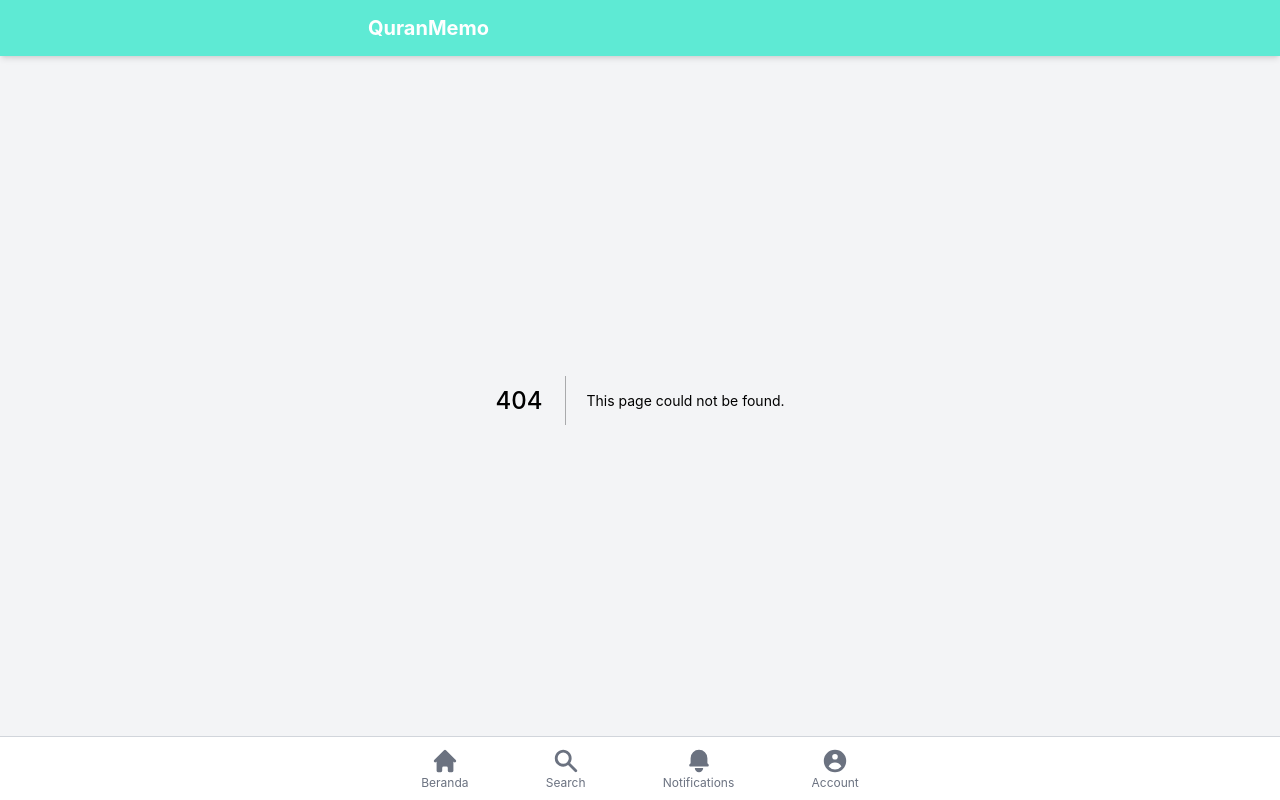
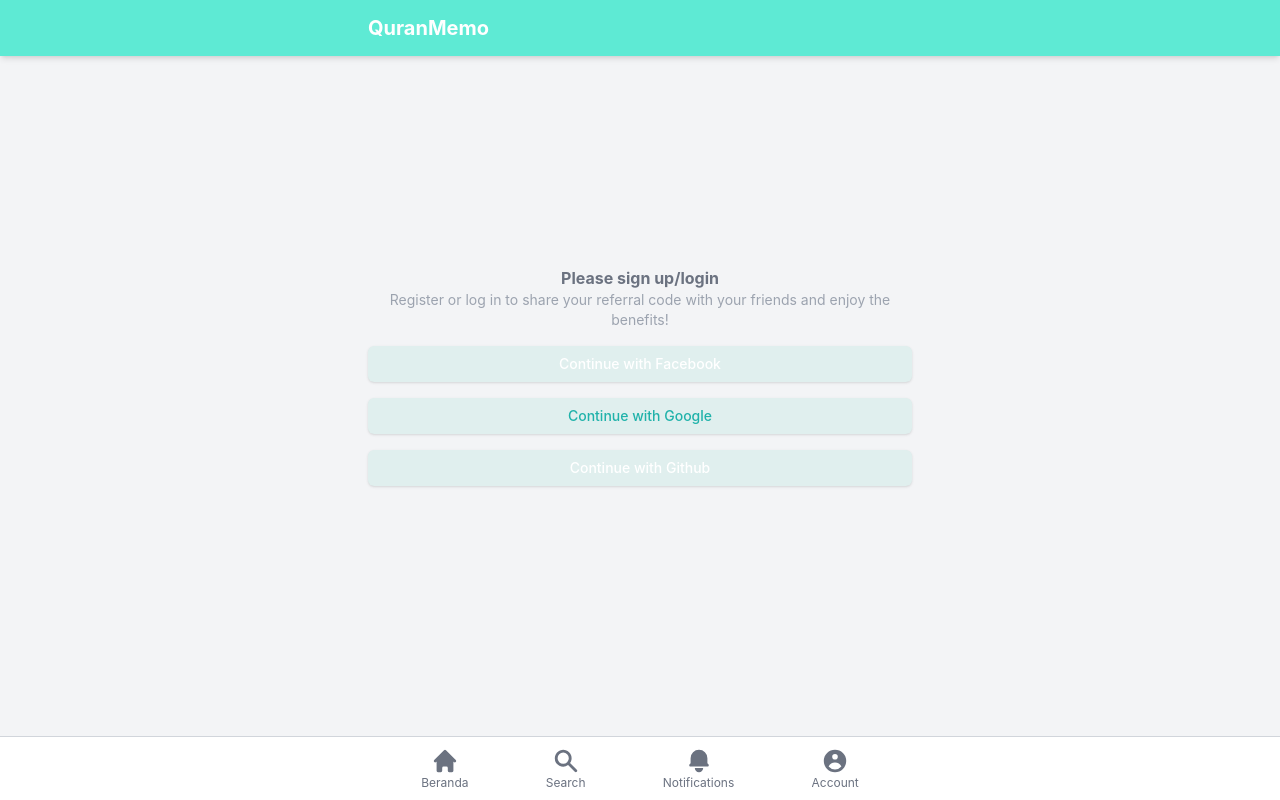
Before and after one commit to rizkianakbar/quran-community, a Next.js app: page /auth in a window 1280 px wide. Before the commit this address had no page. Built offline with nearby package versions, Linux system fonts and the light colour scheme.

Commit message:
feat(ui): add auth component

```diff
--- a/pages/account.tsx
+++ b/pages/account.tsx
@@ -254,7 +254,7 @@ const Account = () => {
               height={60}
             />
             <p className="text-sm text-gray-700">Welcome!</p>
-            <Link href="#" passHref>
+            <Link href="/auth" passHref>
               <a>
                 <div>
                   <span className="text-xs text-gray-400 align-middle cursor-pointer">
--- /dev/null
+++ b/pages/auth.tsx
@@ -0,0 +1,34 @@
+import { PageContent, PageSection } from '@/components/layout/pages';
+import { Button } from '@/components/ui/button/button';
+
+const Auth = () => {
+  return (
+    <PageSection>
+      <PageContent>
+        {/* center vertically */}
+        <div className="flex h-[80vh] items-center mx-4">
+          <div className="text-center m-auto">
+            <p className="text-md font-bold text-gray-500">
+              Please sign up/login
+            </p>
+            <p className="text-sm text-gray-400">
+              Register or log in to share your referral code with your friends
+              and enjoy the benefits!
+            </p>
+            <Button className="w-full mt-4 mb-4 bg-[#4267B2] hover:bg-[#4267B2] text-[#fff] hover:text-gray-400">
+              Continue with Facebook
+            </Button>
+            <Button className="w-full mb-4 bg-[#fff] text-[#000] hover:bg-[#fff] hover:text-gray-400">
+              Continue with Google
+            </Button>
+            <Button className="w-full bg-[#000] text-[#fff] hover:bg-[#000] hover:text-gray-400">
+              Continue with Github
+            </Button>
+          </div>
+        </div>
+      </PageContent>
+    </PageSection>
+  );
+};
+
+export default Auth;
```
